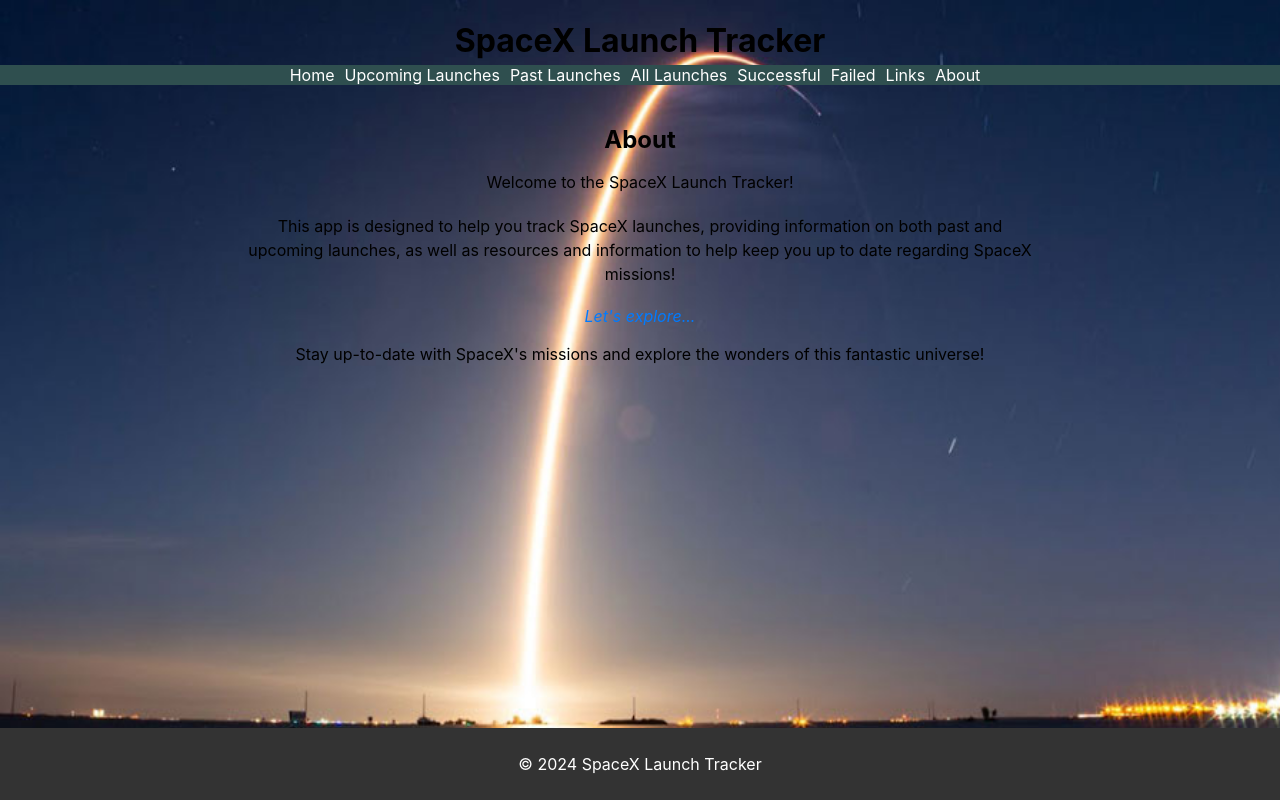
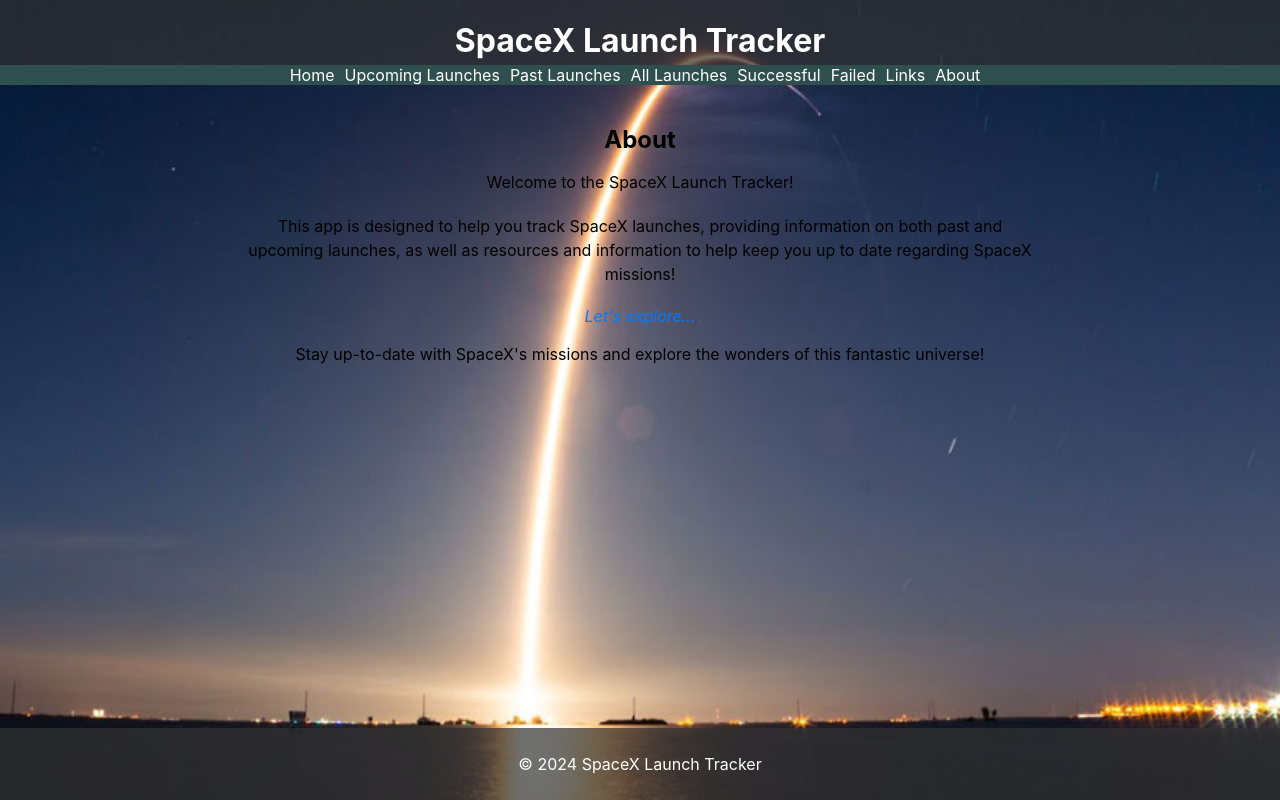
Before and after one commit to asearer/spacex-tracker, a React (Create React App) app: page /about in a window 1280 px wide. Built offline with nearby package versions, Linux system fonts and the light colour scheme.

Commit message:
On branch main  Your branch is up to date with 'origin/main'.  Changes to be committed: 	modified:   src/components/Footer/Footer.css 	modified:   src/components/Header/Header.css header and footer style updates

```diff
--- a/src/components/Footer/Footer.css
+++ b/src/components/Footer/Footer.css
@@ -2,15 +2,11 @@
 
 /* Styles for the Footer component */
 footer {
-  background-color: #333;
+  background-color: rgba(51, 51, 51, 0.7); /* Semi-transparent black color */
   color: #fff;
   text-align: center;
   padding: 10px 0;
   position: fixed;
   bottom: 0;
   width: 100%;
-  background-color: #333;
-  color: white;
-  text-align: center;
-
 }
--- a/src/components/Header/Header.css
+++ b/src/components/Header/Header.css
@@ -2,13 +2,11 @@
 
 /* Styles for the Header component */
 header {
-  color: black;
-
-
-
+  color: white;
   text-align: center;
   /* Ensure the background image covers the entire header */
   position: relative;
   overflow: hidden;
   height: 65px;
+  background-color: rgba(51, 51, 51, 0.7); /* Semi-transparent black color */
 }
```
